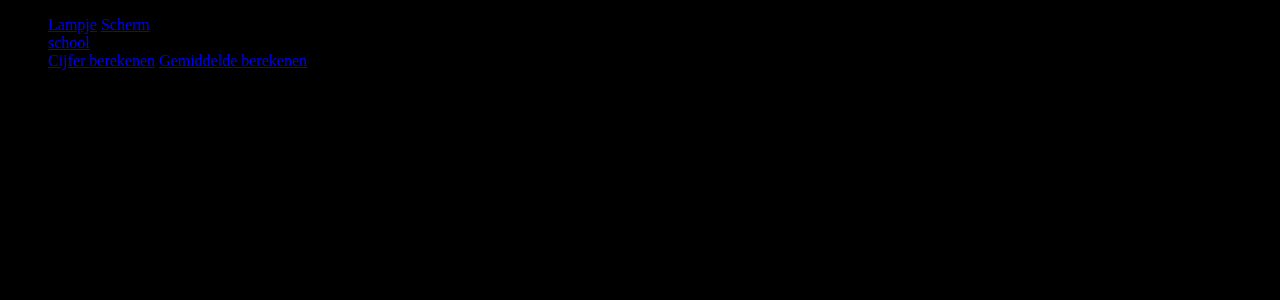
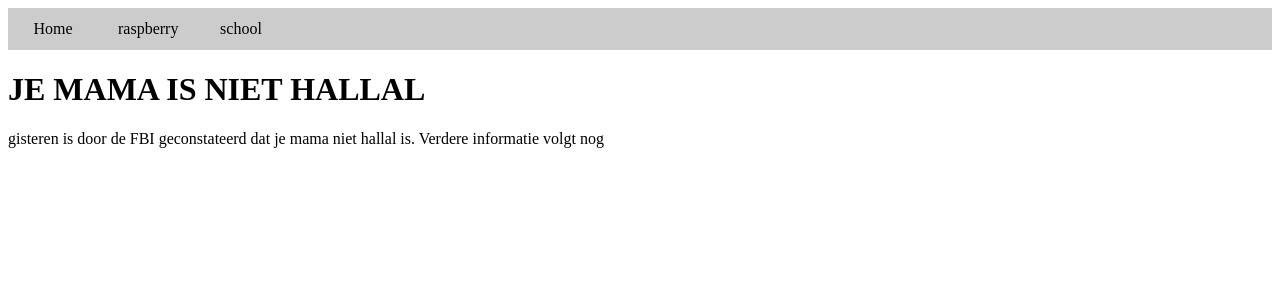
Before and after one commit to Derplex/Raspberrypi-website, a PHP site: page /index.php in a window 1280 px wide. Shown: the top 300 px of the page. Run offline with PHP 8.4, Linux system fonts and the light colour scheme.

Commit message:
dropdown menu fixes
nog niet helemaal goed....

```diff
--- a/index.php
+++ b/index.php
@@ -15,8 +15,7 @@
 <!-- HIER KOMT DE DROPDOWN MENU"-->
 <?php include "menudeel.php" ?>
 
-<!-- dit is hoe php werkt-->
-<?php echo "Dit is hoe php werkt" ?>
+
 
 
 <script>
--- a/menudeel.php
+++ b/menudeel.php
@@ -1,18 +1,20 @@
-<ul>
+<ul class="dropdownmenu">
+  <li class="homemenu"><a href="index.php">Home</a></li>
 
-  <li class="drpdwnrasp" class="dropdown"><a href="raspberry.php">
-    <div class="raspberry" class="drpdwncontent">
+
+  <li class="drpdwnrasp"><a href="raspberry.php">raspberry</a></li>
+  <div class="raspberry">
     <a href="lampje.php">Lampje</a>
     <a href="scherm.php">Scherm</a>
   </div>
-  </li>
 
 
-  <li class="drpdwnsch" class="dropdown"><a href="school.php">school</a>
-    <div class="school" class="drpdwncontent">
+
+  <li class="drpdwnsch"><a href="school.php">school</a></li>
+  <div class="school">
     <a href="cijfer.php">Cijfer berekenen</a>
     <a href="gemiddelde.php">Gemiddelde berekenen</a>
   </div>
-  </li>
+
 
 </ul>
--- a/raspberry.php
+++ b/raspberry.php
@@ -7,6 +7,7 @@
 
 </header>
 <body>
+  <?php include "menudeel.php"?>
   <h1>Dit is voor de Raspberry</h1>
-  <?php include "menudeel.php"?>
+
 </body>
--- a/style.css
+++ b/style.css
@@ -1,10 +1,63 @@
-body {background-color:black}
-li.dropdown {
-  display: inline-block;
+body {
+  background-color:white;
 }
 
 
-.drpdwncontent {
+.dropdownmenu {
+  padding:0;
+  margin:0;
+  list-style-type:none;
+  overflow:hidden;
+  background-color:rgba(0,0,0,0.2);
+  width:100%;
+}
+
+.homemenu {
+  width:90px;
+  text-align: center;
+  display:inline-block;
+  cursor:pointer;
+}
+
+.drpdwnrasp {
+  width:90px;
+  text-align: center;
+  display:inline-block;
+  cursor:pointer;
+}
+.drpdwnsch {
+  width:90px;
+  text-align: center;
+  display:inline-block;
+  cursor:pointer;
+
+}
+
+.drpdwnrasp a {
+  color: black;
+  padding: 12px 16px;
+  text-decoration: none;
+  display: block;
+}
+
+.homemenu a {
+  color:black;
+  padding: 12px 16px;
+  text-decoration: none;
+  display: block;
+}
+.drpdwnsch a{
+  color: black;
+  padding: 12px 16px;
+  text-decoration: none;
+  display: block;
+}
+
+
+
+
+
+.raspberry {
   display: none;
   position: absolute;
   background-color: rgba(0,0,0,0.6);
@@ -13,7 +66,23 @@
   z-index: 1;
 }
 
-.drpdwncontent a {
+.school {
+  display: none;
+  position: absolute;
+  background-color: rgba(0,0,0,0.6);
+  min-width: 160px;
+  box-shadow: 0px 8px 16px 0px rgba(0,0,0,0.2);
+  z-index: 1;
+}
+
+.raspberry a {
+  color: white;
+  padding: 12px 16px;
+  text-decoration: none;
+  display: block;
+  text-align: left;
+}
+.school a {
   color: white;
   padding: 12px 16px;
   text-decoration: none;
@@ -21,13 +90,25 @@
   text-align: left;
 }
 
+li a:hover {
+  background-color:rgba(0,0,0,0.4);
+}
 
 
-.school a:hover {background-color:rgba(0,0,0,0.5);}
-.raspberry a:hover {background-color:rgba(0,0,0,0.5);}
+
+
+
+.raspberry a:hover{
+  background-color:rgba(0,0,0,0.5);
+}
+.school a:hover {
+  background-color:rgba(0,0,0,0.5);
+}
+
 
 .drpdwnrasp:hover .raspberry {
   display: block;
 }
 .drpdwnsch:hover .school {
-display: block;
+  display: block;
+}
```
Lines whose indentation alone changed are shown as unchanged.
